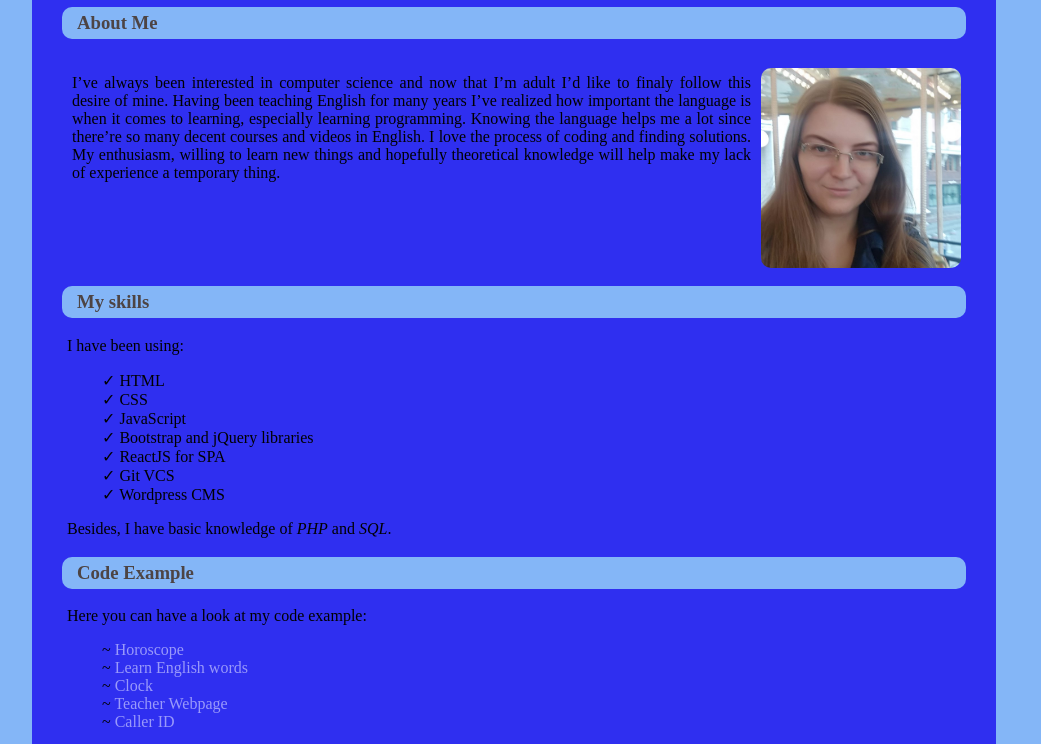
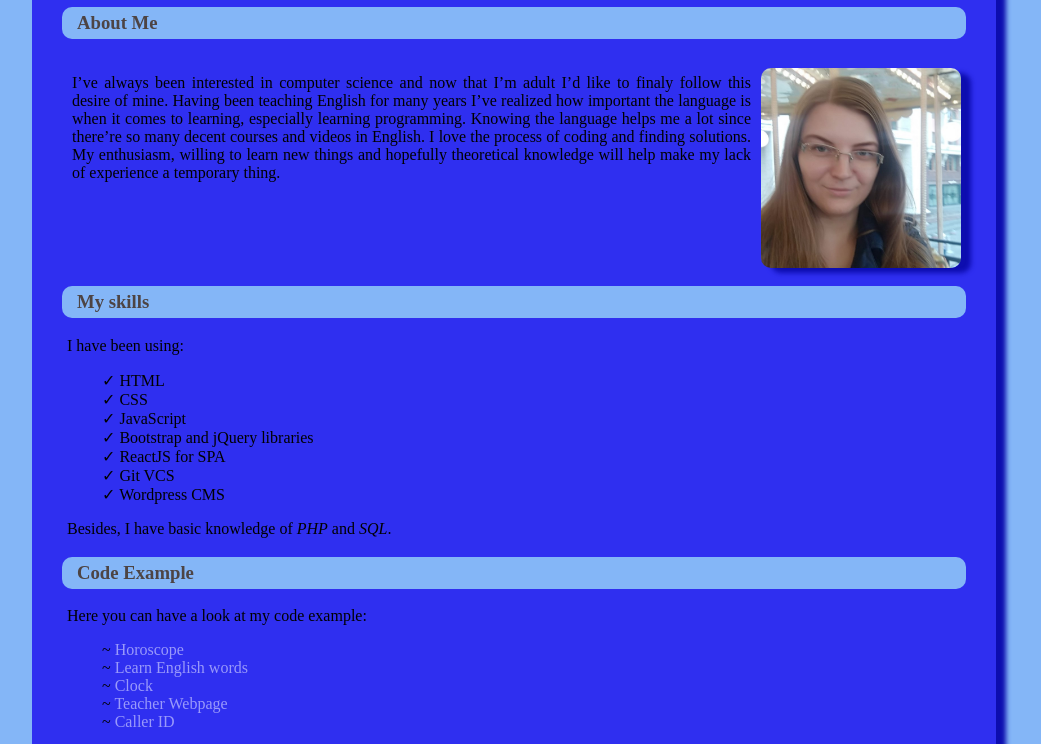
Before and after one commit to LenaYork/rsschool-cv22, a plain HTML site: page index.html in a window 1280 px wide. Shown: the part 118-862 px from the top of the page, without its empty margins (126-1167 px from the left). Drawn offline with Linux system fonts and the light colour scheme.

Commit message:
feat: stylize with shadows

```diff
--- a/css/style.css
+++ b/css/style.css
@@ -8,6 +8,7 @@ body {
     padding: 15px 30px;
     border-radius: 10px;
     background-color:  #2f2ff0;
+    box-shadow: 10px 5px 5px #0d0daf;
 }
 
 h1 {
@@ -54,6 +55,7 @@ a:visited {
     height: 200px;
     margin-top:10px;
     border-radius: 10px;
+    box-shadow: 10px 5px 5px #0d0daf;
 }
 
 .bio {
```
